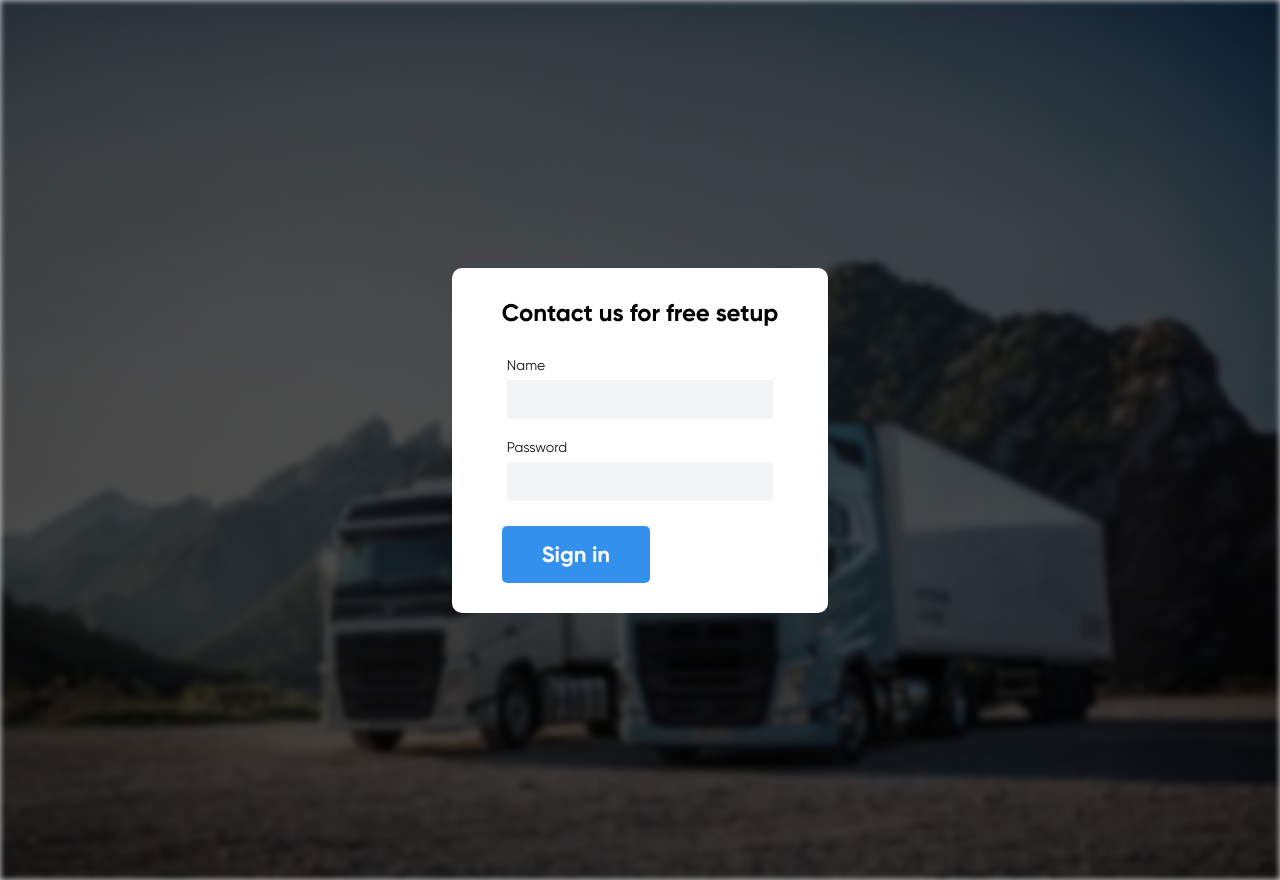
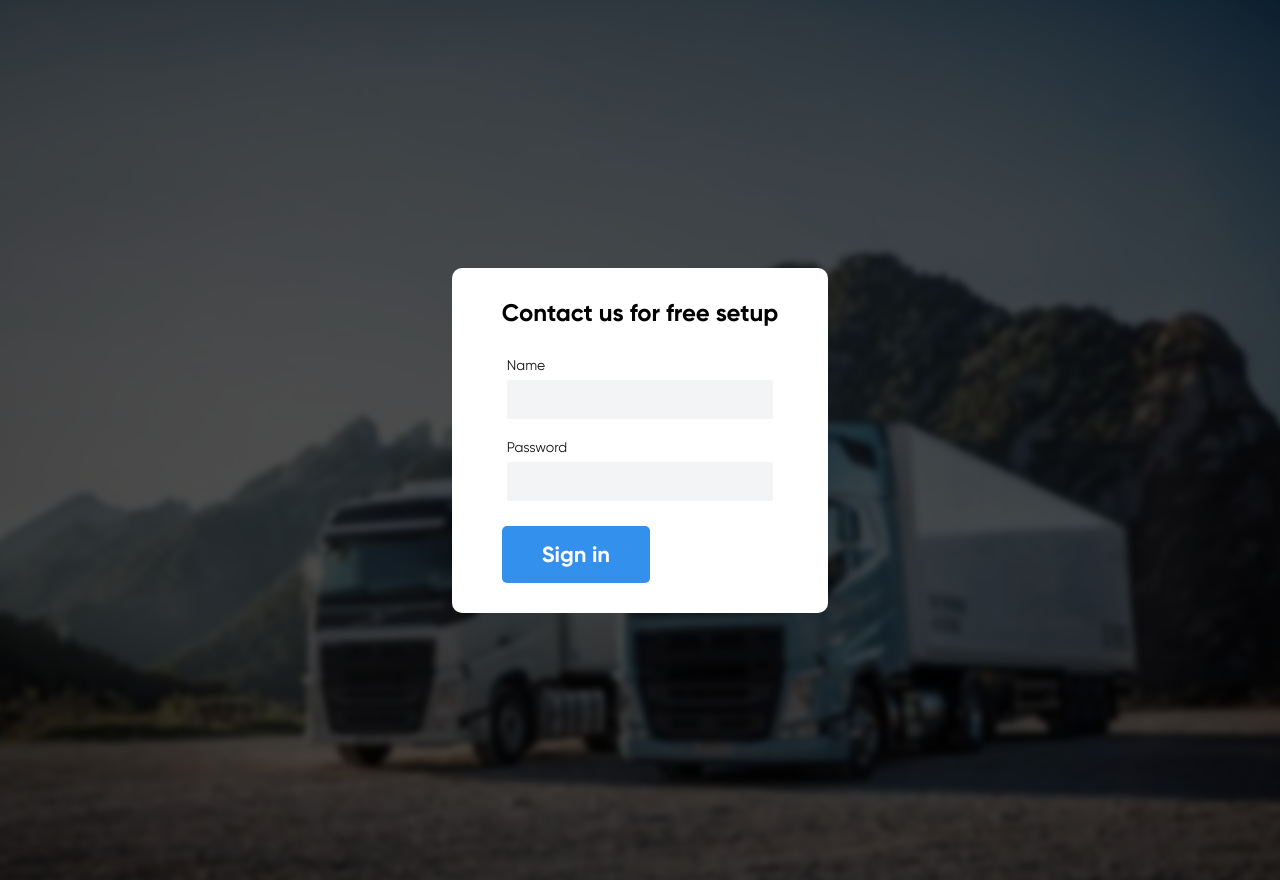
Before and after one commit to IvanKovdryn/Logity-dispatch, a Node server app: page /admin/1 in a window 1280 px wide. Run offline with Node 20, Linux system fonts and the light colour scheme; data that the repository does not hold is empty; some libraries are stand-ins or nearby versions.

Commit message:
editting authorization

```diff
--- a/src/styles/auth.scss
+++ b/src/styles/auth.scss
@@ -13,11 +13,12 @@ body {
   align-items: center;
   justify-content: center;
   position: relative;
+  overflow: hidden;
 }
 .auth-img {
   position: absolute;
-  width: 100%;
-  height: 100%;
+  width: 105%;
+  height: 105%;
   object-fit: cover;
   z-index: -1;
   filter: blur(3px) brightness(0.3);
--- a/static/css/auth.css
+++ b/static/css/auth.css
@@ -401,12 +401,13 @@ body {
   align-items: center;
   justify-content: center;
   position: relative;
+  overflow: hidden;
 }
 
 .auth-img {
   position: absolute;
-  width: 100%;
-  height: 100%;
+  width: 105%;
+  height: 105%;
   object-fit: cover;
   z-index: -1;
   filter: blur(3px) brightness(0.3);
```
